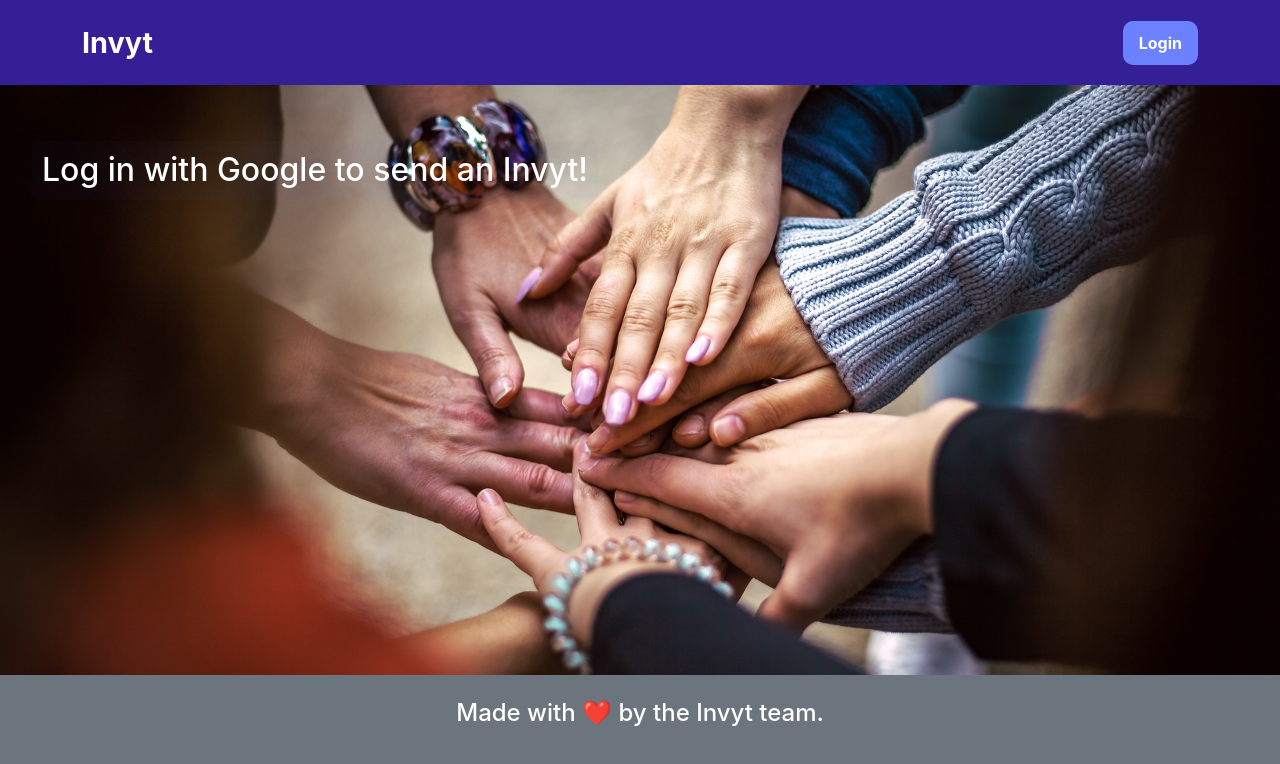
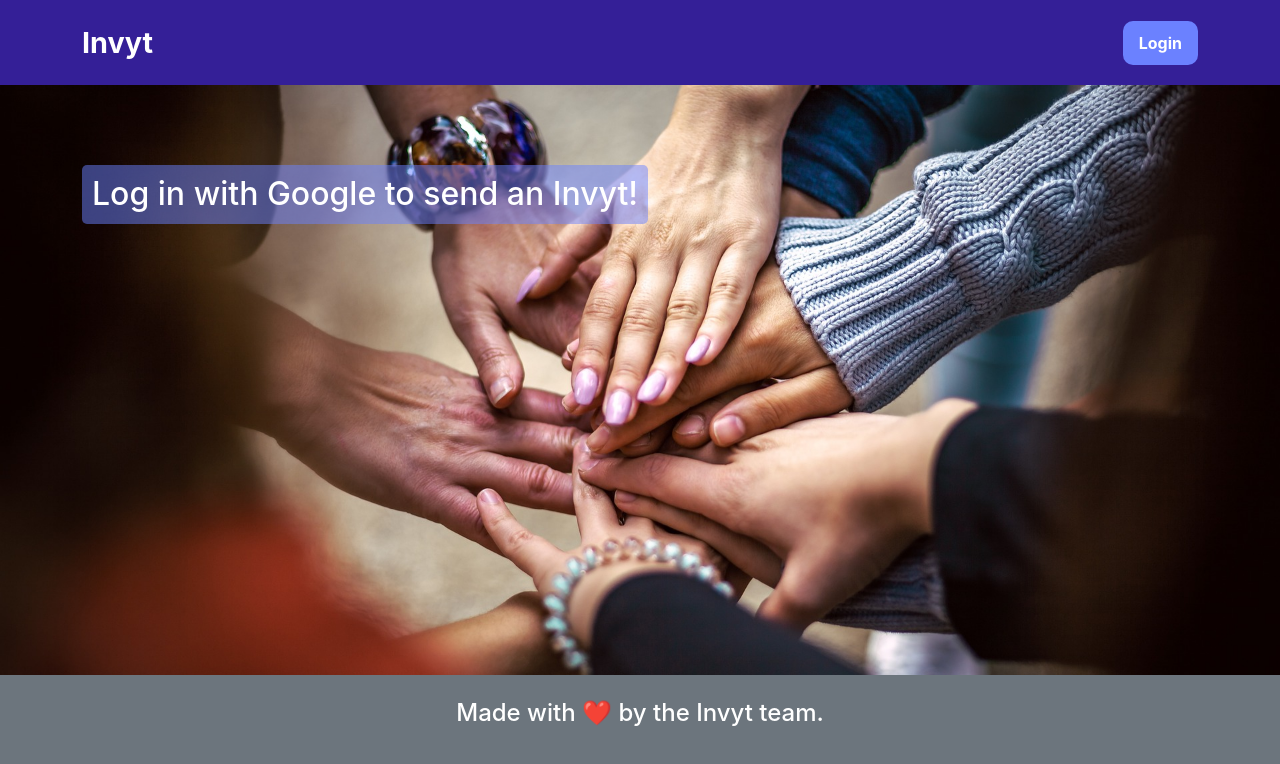
Before and after one commit to achensen/Invyt, a React (Vite) app in the folder client/: page / in a window 1280 px wide. Shown: the top 764 px of the page. Built offline with nearby package versions, Linux system fonts and the light colour scheme; no server answers.

Commit message:
background image

```diff
--- a/client/src/assets/styles/index.css
+++ b/client/src/assets/styles/index.css
@@ -5,7 +5,7 @@
   --accent-color: #b2b0fd63;
   --text-color: #ffffff;
   --background-image: url('/images/hands.jpg');
-  /* --background-color: #222f3e; */
+  --background-color: #222f3e;
   --navbar-bg: #341f97;
   --navbar-hover: #000000;
   --button-hover: #4863ff;
@@ -26,6 +26,11 @@ html, body {
   flex-direction: column;
   width: 100vw;
 }
+
+/* .landing-banner {
+  background: var(--background-image) no-repeat center center fixed;
+  background-size: cover;
+} */
 
 /* Full Page Layout */
 .app-container {
--- a/client/src/pages/Home.tsx
+++ b/client/src/pages/Home.tsx
@@ -12,9 +12,9 @@ const Home = () => {
 
   // Show this message if no user is logged in
   if (!user) {
-    return <h2 className="text-center mt-4"
-    style={{ backgroundColor: "rgba(107, 129, 255, 0.03) ",  padding: "10px", borderRadius: "5px", color: "#ffffff",display: "inline-block" }}
-    >Log in with Google to send an Invyt!</h2>;
+    return <div className="container mt-4 landing-banner"><h2 className="text-center mt-4 landing-banner"
+    style={{ backgroundColor: "rgba(107, 129, 255, 0.5) ",  padding: "10px", borderRadius: "5px", color: "#ffffff",display: "inline-block" }}
+    >Log in with Google to send an Invyt!</h2></div>;
 
   }
 
@@ -23,7 +23,7 @@ const Home = () => {
   // }
 
   return (
-    <div className="container mt-4">
+    <div className="container mt-4 landing-banner">
       <h1>Welcome to Invyt</h1>
       <p className="text-center">Create, share, and manage your events seamlessly.</p>
 
```
